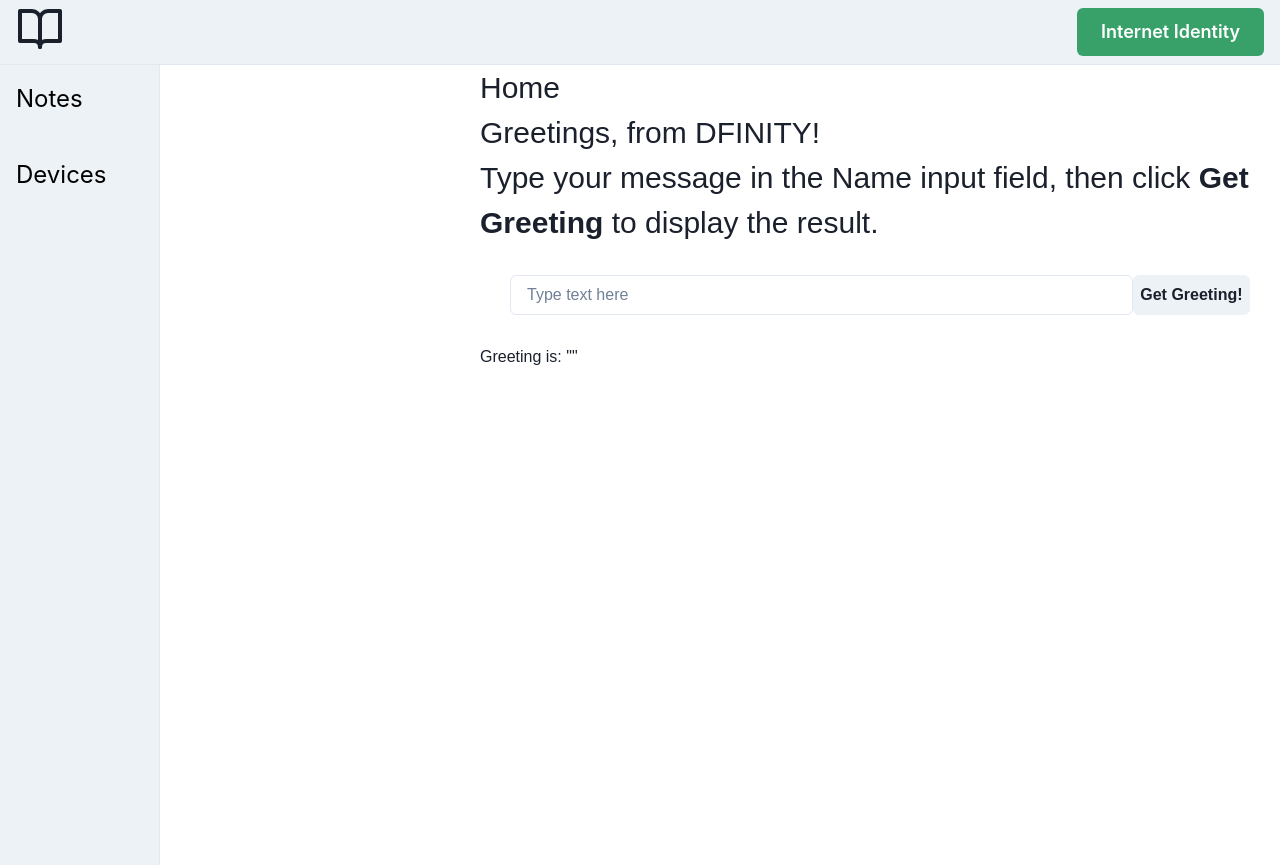
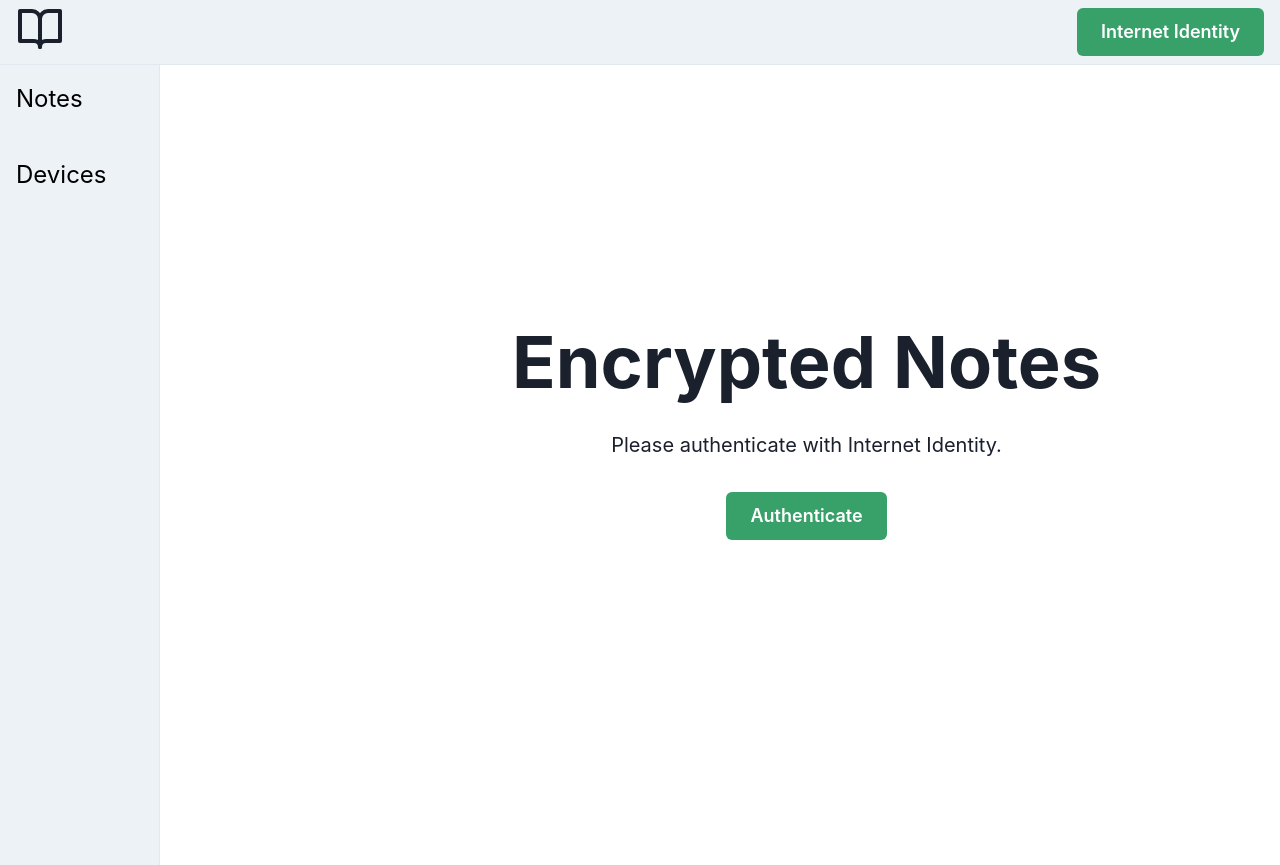
Before and after one commit to unchain-tech/ICP-Encrypted-Notes, a React (Create React App) app in the folder src/encrypted_notes_frontend/: page / in a window 1280 px wide. Built offline with nearby package versions, Linux system fonts and the light colour scheme.

Commit message:
feat: add Home page

```diff
--- a/src/encrypted_notes_frontend/src/routes/home/index.tsx
+++ b/src/encrypted_notes_frontend/src/routes/home/index.tsx
@@ -1,43 +1,30 @@
-import { Button, Input, InputGroup } from '@chakra-ui/react';
-import { useState } from 'react';
-
-import { encrypted_notes_backend } from '../../../../declarations/encrypted_notes_backend';
+import { Box, Button, Heading, Text } from '@chakra-ui/react';
 
 export const Home = () => {
-  const [name, setName] = useState('');
-  const [message, setMessage] = useState('');
-
-  async function doGreet() {
-    const greeting = await encrypted_notes_backend.greet(name);
-    setMessage(greeting);
-  }
-
   return (
-    <div style={{ fontFamily: 'sans-serif' }}>
-      <div style={{ fontSize: '30px' }}>
-        <h1>Home</h1>
-        <p>Greetings, from DFINITY!</p>
-        <p>
-          {' '}
-          Type your message in the Name input field, then click{' '}
-          <b> Get Greeting</b> to display the result.
-        </p>
-      </div>
-      <div style={{ margin: '30px' }}>
-        <InputGroup>
-          <Input
-            id="name"
-            placeholder="Type text here"
-            value={name}
-            onChange={(ev) => setName(ev.target.value)}
-          />
-          <Button onClick={doGreet}>Get Greeting!</Button>
-        </InputGroup>
-      </div>
-      <div>
-        Greeting is: "<span style={{ color: 'green' }}>{message}</span>"
-      </div>
-    </div>
+    <Box
+      display={'flex'}
+      flexDirection={'column'}
+      alignItems={'center'}
+      justifyContent={'center'}
+      minHeight={'calc(100vh - 64px)'}
+      px={{ base: '4', lg: '8' }}
+    >
+      <Heading
+        as={'h1'}
+        size={{ base: '2xl', lg: '4xl' }}
+        fontWeight={'bold'}
+        mb={'2rem'}
+      >
+        Encrypted Notes
+      </Heading>
+      <Text fontSize={'xl'} mb={'2rem'}>
+        Please authenticate with Internet Identity.
+      </Text>
+      <Button colorScheme={'green'} size={{ base: 'sm', lg: 'lg' }}>
+        Authenticate
+      </Button>
+    </Box>
   );
 };
 
```
